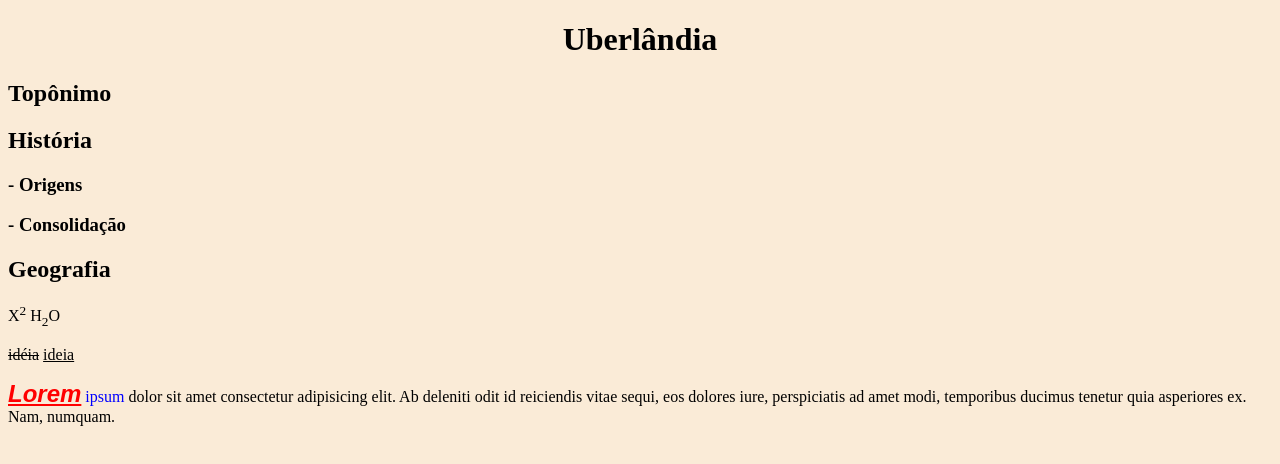
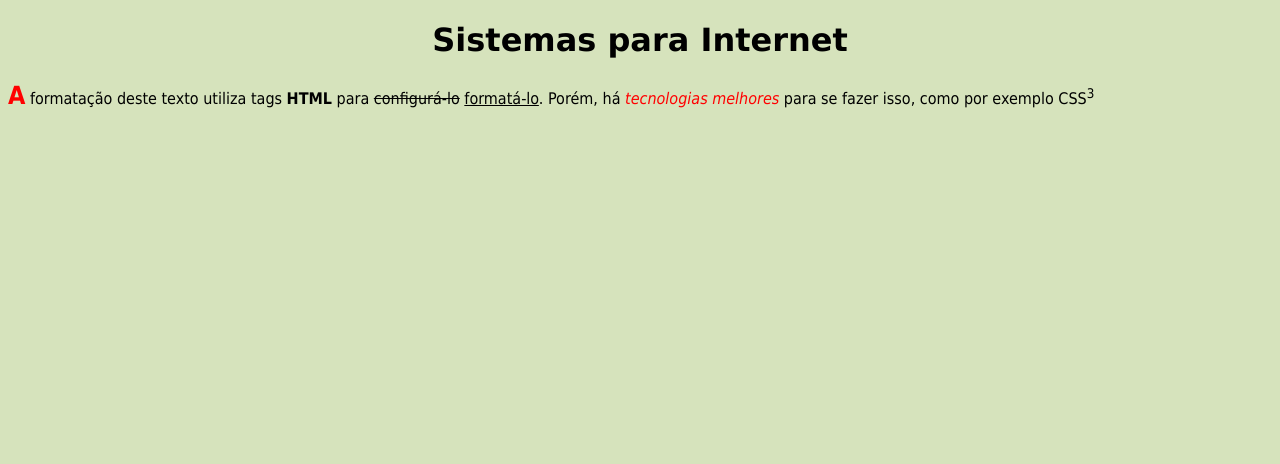
Before and after one commit to vicsnsys/iftm, a plain HTML site: page 1periodo/pwe/listas/lista04/index.html in a window 1280 px wide. Drawn offline with Linux system fonts and the light colour scheme.

Commit message:
exercicio 09-03

```diff
--- a/1periodo/pwe/listas/lista04/index.html
+++ b/1periodo/pwe/listas/lista04/index.html
@@ -3,24 +3,10 @@
 <head>
     <meta charset="UTF-8">
     <meta name="viewport" content="width=device-width, initial-scale=1.0">
-    <title>Aula</title>
+    <title>Victor Hugo Soares Nogueira</title>
 </head>
-<body style="background-color: antiquewhite;">
-    <h1 style="text-align: center;">Uberlândia</h1>
-    <h2>Topônimo</h2>
-    <h2>História</h2>
-    <h3>- Origens</h3>
-    <h3>- Consolidação</h3>
-    <h2>Geografia</h2>
-
-    <p>
-        X<sup>2</sup>
-        H<sub>2</sub>O
-    </p>
-
-    <p><del>idéia</del> <ins>ideia</ins></p>
-    <p>
-        <b style="color: red; font-family: 'Arial'; font-size: 24px;"><i><u>Lorem</u></i></b> <span style="color: blue;">ipsum</span> dolor sit amet consectetur adipisicing elit. Ab deleniti odit id reiciendis vitae sequi, eos dolores iure, perspiciatis ad amet modi, temporibus ducimus tenetur quia asperiores ex. Nam, numquam.
-    </p>
+<body style="background-color: rgb(214, 227, 188)">
+    <h1 style="text-align: center; font-family: 'Verdana'">Sistemas para Internet</h1>
+    <p style="font-family:'Tahoma'"> <b style="color: red; font-size:25px">A</b> formatação deste texto utiliza tags <strong>HTML</strong> para <del>configurá-lo</del> <ins>formatá-lo</ins>. Porém, há <i style="color: red;">tecnologias melhores</i> para se fazer isso, como por exemplo CSS<sup>3</sup></p>
 </body>
 </html>
```
